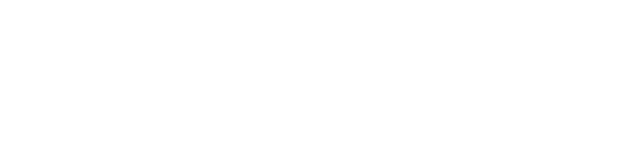
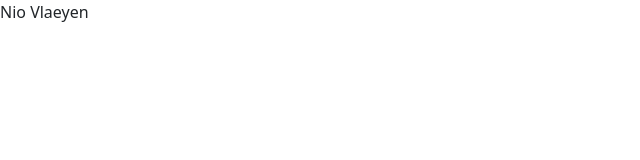
Before and after one commit to webpxl/41dvo1070-werkplekleren-1-portfolio-25-26-grdvo-NioVlaeyenPXL, a plain HTML site: page index.html in a window 1280 px wide. Shown: the whole page, without its empty margins (0-640 px from the left). Drawn offline with nearby package versions, Linux system fonts and the light colour scheme; a small style sheet from the web is missing.

Commit message:
Bootstrap connectie toegevoegd + naam

```diff
--- a/index.html
+++ b/index.html
@@ -4,8 +4,12 @@
     <meta charset="UTF-8">
     <meta name="viewport" content="width=device-width, initial-scale=1.0">
     <title>Portfolio</title>
+    <!-- Bootstrap CSS (CDN) -->
+    <link href="https://cdn.jsdelivr.net/npm/bootstrap@5.3.2/dist/css/bootstrap.min.css" rel="stylesheet" integrity="sha384-ENjdO4Dr2bkBIFxQpeoXz1HIa7MsXsP1UyJoMp4YLEuNSfAP+JcXn/tWtIaxVXM" crossorigin="anonymous">
+    <!-- Optional: Bootstrap icons (CDN)
+    <link href="https://cdn.jsdelivr.net/npm/bootstrap-icons@1.11.4/font/bootstrap-icons.css" rel="stylesheet"> -->
 </head>
 <body>
-
+    <p>Nio Vlaeyen</p>
 </body>
 </html>
```
